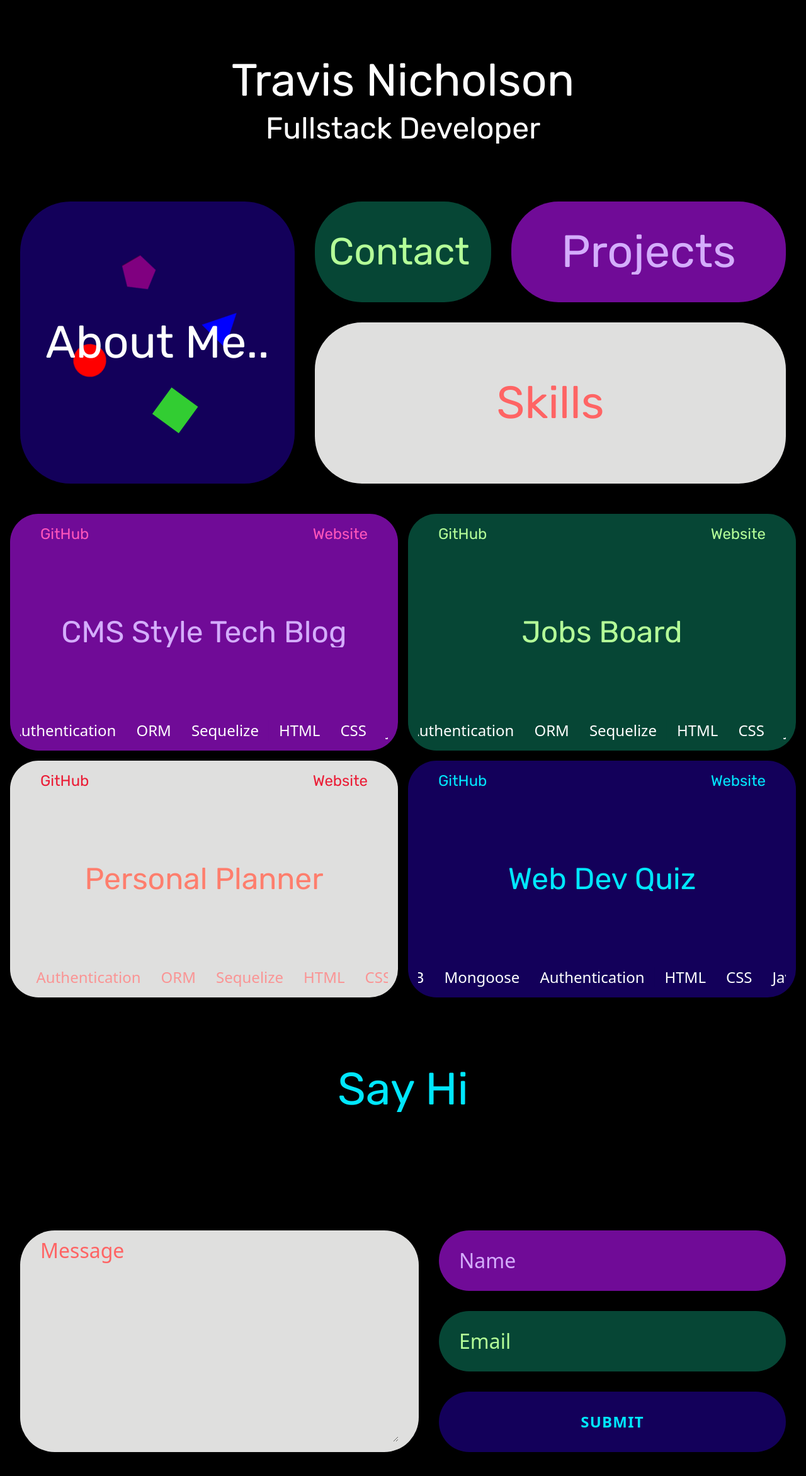
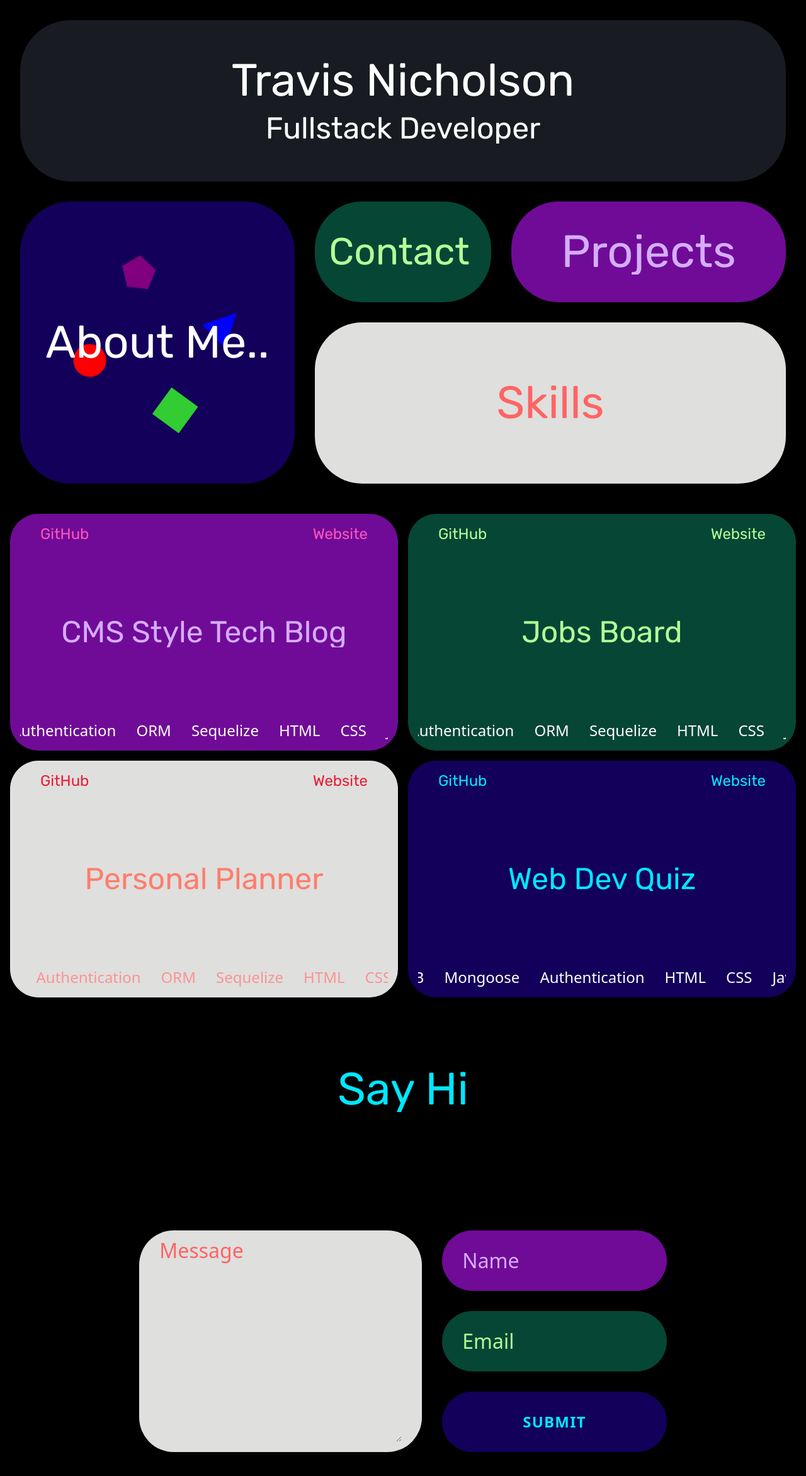
Before and after one commit to Travisnicholson90/portfolio-react, a React (Vite) app: page / in a window 1280 px wide. Shown: the top 2344 px of the page at 63% size. Built offline with nearby package versions, Linux system fonts and the light colour scheme; a web font is replaced by a local one.

Commit message:
reformat intersection observer

```diff
--- a/src/components/Form/Form.jsx
+++ b/src/components/Form/Form.jsx
@@ -31,7 +31,7 @@ const onSubmit = async (data) => {
 
     return (
 <div className={`${classes.wrapper}`}>
-    <div className={`${classes.container}`}>
+    <div className={`${classes.container} w-4/5 lg:w-2/3 mx-auto`}>
         <h2 className={`text-lightBlue text-6xl lg:text-7xl overflow-hidden`}>Say Hi</h2>
         <form onSubmit={handleSubmit(onSubmit)} className={`${classes['form-container']}`} noValidate >
 
@@ -59,7 +59,7 @@ const onSubmit = async (data) => {
             {...register('message', {
                 required: 'Message is required',
             })}
-            cols="30" rows="10"></textarea>
+            cols="20" rows="10"></textarea>
             <p>{errors.message?.message}</p>
             </div>
             <button ref={btnRef} className={`${classes.btn} bg-darkBlue text-lightBlue text-xl lg:text-2xl uppercase tracking-wider font-bold ${btnInView ? `${classes['show-btn']}` : `${classes['hide-btn']}`}`}>Submit</button>
--- a/src/components/Form/Form.module.css
+++ b/src/components/Form/Form.module.css
@@ -5,11 +5,10 @@
 
 .container {
     display: grid;
-    width: 100%;
     height: 100%;
     grid-template-columns: 1fr;
     place-items: center;
-    padding: 0 2rem;
+    padding: 0 .5rem;
     margin-inline: auto;
 }
 
@@ -56,7 +55,7 @@
     padding: 1rem;
     border-radius: 55px;
     padding: 1rem 2rem;
-    width: 100%;
+    /* width: 100%; */
 }
 
 .btn {
@@ -103,6 +102,46 @@
 }
 
 
+.show-name {
+    opacity: 1;
+    transition: ease-in-out 1s;
+}
+
+.hide-name {
+    opacity: 0;
+    transition: ease-in-out 1s;
+}
+
+.show-email {
+    opacity: 1;
+    transition: ease-in-out 1s;
+}
+
+.hide-email {
+    opacity: 0;
+    transition: ease-in-out 1s;
+}
+
+.show-text {
+    opacity: 1;
+    transition: ease-in-out 1s;
+}
+
+.hide-text {
+    opacity: 0;
+    transition: ease-in-out 1s;
+}
+
+.show-btn {
+    opacity: 1;
+    transition: ease-in-out 1s;
+}
+
+.hide-btn {
+    opacity: 0;
+    transition: ease-in-out 1s;
+}
+
 @media only screen and (min-width: 950px) {
     .form-container {
         grid-template-columns: repeat(2, 1fr);
@@ -129,35 +168,3 @@
         grid-row: 3 / 4;
     }
 }
-
-.show-name {
-    transition: all 0.5s ease-in-out;
-}
-
-.hide-name {
-    transform: translateX(100%);
-}
-
-.show-email {
-    transition: all 0.5s ease-in-out;
-}
-
-.hide-email {
-    transform: translateX(100%);
-}
-
-.show-btn {
-    transition: all 0.5s ease-in-out;
-}
-
-.hide-btn {
-    transform: translateX(100%);
-}
-
-.show-text {
-    transition: all 0.5s ease-in-out;
-}
-
-.hide-text {
-    transform: translateX(-100%);
-}
--- a/src/components/Projects/ProjectsPage.module.css
+++ b/src/components/Projects/ProjectsPage.module.css
@@ -116,30 +116,39 @@
 /* intersection observer */
 
 .show-blog {
-    transition: ease-in-out 0.5s;
+    opacity: 1;
+    transition: ease-in-out 1s;
 }
 
 .hide-blog {
-    transform: translateX(-100%);
+    opacity: 0;
+    transition: ease-in-out 1s;
 }
+
 .show-jobs {
-    transition: ease-in-out 0.5s;
+    opacity: 1;
+    transition: ease-in-out 1s;
 }
 
 .hide-jobs {
-    transform: translateX(100%);
+    opacity: 0;
+    transition: ease-in-out 1s;
 }
 .show-planner {
-    transition: ease-in-out 0.5s;
+    opacity: 1;
+    transition: ease-in-out 1s;
 }
 
 .hide-planner {
-    transform: translateX(-100%);
+    opacity: 0;
+    transition: ease-in-out 1s;
 }
 .show-shoes {
-    transition: ease-in-out 0.5s;
+    opacity: 1;
+    transition: ease-in-out 1s;
 }
 
 .hide-shoes {
-    transform: translateX(100%);
+    opacity: 0;
+    transition: ease-in-out 1s;
 }
--- a/src/layouts/LandingPage.module.css
+++ b/src/layouts/LandingPage.module.css
@@ -15,6 +15,25 @@
     justify-content: center;
     align-items: center;
     border-radius: 80px;
+    background: #181c22;
+    overflow: hidden;
+
+}
+
+.title h2, h1 {
+    background: #181c22;
+}
+
+
+.show-title {
+    transform: translateY(0);
+    transition: ease-in-out 1s;
+}
+
+.hide-title {
+    transform: translateY(-100%);
+    transition: ease-in-out 1s;
+
 }
 
 .about {
@@ -23,11 +42,50 @@
     align-items: center;
 }
 
+.show-about {
+    opacity: 1;
+    transition: ease-in-out 1s;
+}
+
+.hide-about {
+    opacity: 0;
+    transition: ease-in-out 1s;
+}
+.show-contact {
+    opacity: 1;
+    transition: ease-in-out .7s;
+}
+
+.hide-contact {
+    opacity: 0;
+    transition: ease-in-out .7s;
+}
+.show-projects {
+    opacity: 1;
+    transition: ease-in-out 1.5s;
+}
+
+.hide-projects {
+    opacity: 0;
+    transition: ease-in-out 1.5s;
+}
+.show-skills {
+    opacity: 1;
+    transition: ease-in-out 1.2s;
+}
+
+.hide-skills {
+    opacity: 0;
+    transition: ease-in-out 1.2s;
+}
+
+
 @media only screen and (max-width: 800px) {
 
     .title {
         grid-column: 1 / 9;
         grid-row: 1 / 3;
+        /* background: #181c22; */
     }
 
     .about {
@@ -49,47 +107,7 @@
         grid-column: 1 / -1;
         grid-row: 7 / 9;
     }
-        /* intersection observer animations */
-        .show-about {
-            transition: ease-in-out 0.6s;
-        }
 
-        .hide-about {
-            transform: translateX(200%) rotate(360deg);
-
-        }
-
-        .show-title {
-            transition: ease-in-out 0.7s;
-        }
-
-        .hide-title {
-            transform: translateY(-100%);
-        }
-
-        .show-contact {
-            transition: ease-in-out 0.8s;
-        }
-
-        .hide-contact {
-            transform: translateX(-200%) rotate(360deg);
-        }
-
-        .show-projects {
-            transition: ease-in-out 0.8s;
-        }
-
-        .hide-projects {
-            transform: translateX(-200%) rotate(360deg);
-        }
-
-        .show-skills {
-            transition: ease-in-out 0.7s;
-        }
-
-        .hide-skills {
-            transform: translateY(100%);
-        }
 
 }
 
@@ -120,46 +138,6 @@
         grid-row: 6 / 9;
     }
 
-    /* intersection observer animations */
-    .show-about {
-        transition: ease-in-out 0.6s;
-    }
-
-    .hide-about {
-        transform: translateX(100%) rotate(360deg);
-    }
-
-    .show-title {
-        transition: ease-in-out 0.7s;
-    }
-
-    .hide-title {
-        transform: translateY(-100%);
-    }
-
-    .show-contact {
-        transition: ease-in-out 0.8s;
-    }
-
-    .hide-contact {
-        transform: translateX(-200%) rotate(360deg);
-    }
-
-    .show-projects {
-        transition: ease-in-out 0.8s;
-    }
-
-    .hide-projects {
-        transform: translateY(-200%) rotate(360deg);
-    }
-
-    .show-skills {
-        transition: ease-in-out 0.7s;
-    }
-
-    .hide-skills {
-        transform: translateY(-200%) rotate(360deg);
-    }
 
 }
 
@@ -191,46 +169,4 @@
         grid-row: 6 / 9;
     }
 
-
-    /* intersection observer animations */
-    .show-about {
-        transition: ease-in-out 0.6s;
-    }
-
-    .hide-about {
-        transform: translateX(200%) rotate(360deg);
-    }
-
-    .show-title {
-        transition: ease-in-out 0.7s;
-    }
-
-    .hide-title {
-        transform: translateY(-100%);
-    }
-
-    .show-contact {
-        transition: ease-in-out 0.8s;
-    }
-
-    .hide-contact {
-        transform: translateX(-200%) rotate(360deg);
-    }
-
-    .show-projects {
-        transition: ease-in-out 0.8s;
-    }
-
-    .hide-projects {
-        transform: translateX(-200%) rotate(360deg);
-    }
-
-    .show-skills {
-        transition: ease-in-out 0.7s;
-    }
-
-    .hide-skills {
-        transform: translateY(100%);
-    }
-
 }
```
